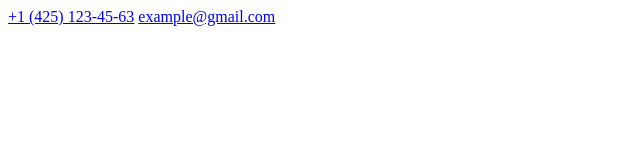
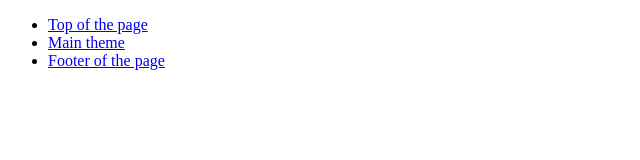
Before and after one commit to palkaz/githab-tutorial, a plain HTML site: page index.html in a window 1280 px wide. Shown: the whole page, without its empty margins (0-640 px from the left). Drawn offline with Linux system fonts and the light colour scheme.

Commit message:
задача№12

```diff
--- a/index.html
+++ b/index.html
@@ -4,11 +4,24 @@
 
   </head>
     <body>
-      <!-- Link to phone number  -->
-    <a href="tel:+14251234563">+1 (425) 123-45-63</a>
-      <!-- Link to e-mail address -->
-    <a href="mailto:example@gmail.com">example@gmail.com</a>
-
+      <header id="top">
+        <!-- content from logo, nav, search  -->
+      </header>
+      <main>
+        <aside>
+          <ul>
+            <li><a href="#top">Top of the page</a></li>
+            <li><a href="#page-theme">Main theme</a></li>
+            <li><a href="#bottom">Footer of the page</a></li>
+          </ul>
+        </aside>
+        <article id="page-theme">
+          <!-- main page theme -->
+        </article>
+      </main>
+      <footer id="bottom">
+        <!-- content from logo, nav, contacts, copyright  -->
+      </footer>
 
 
 
```
